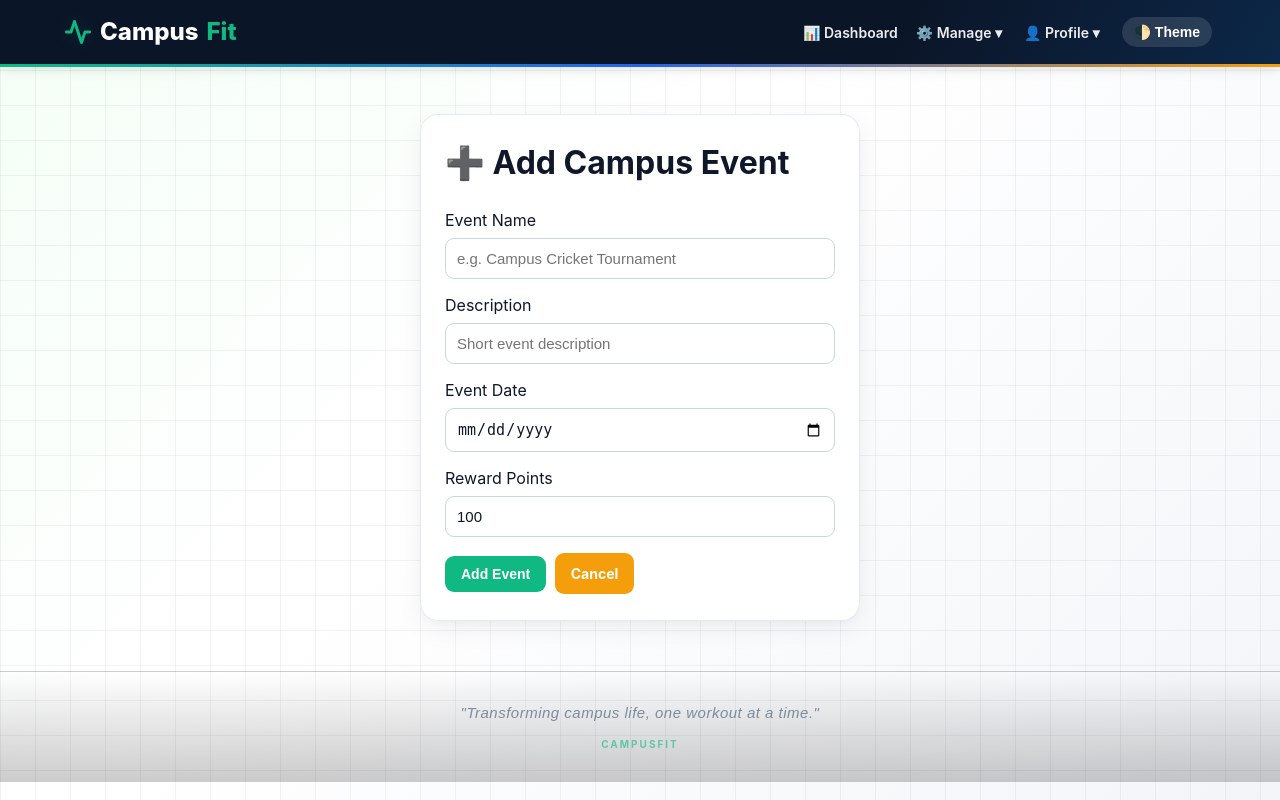
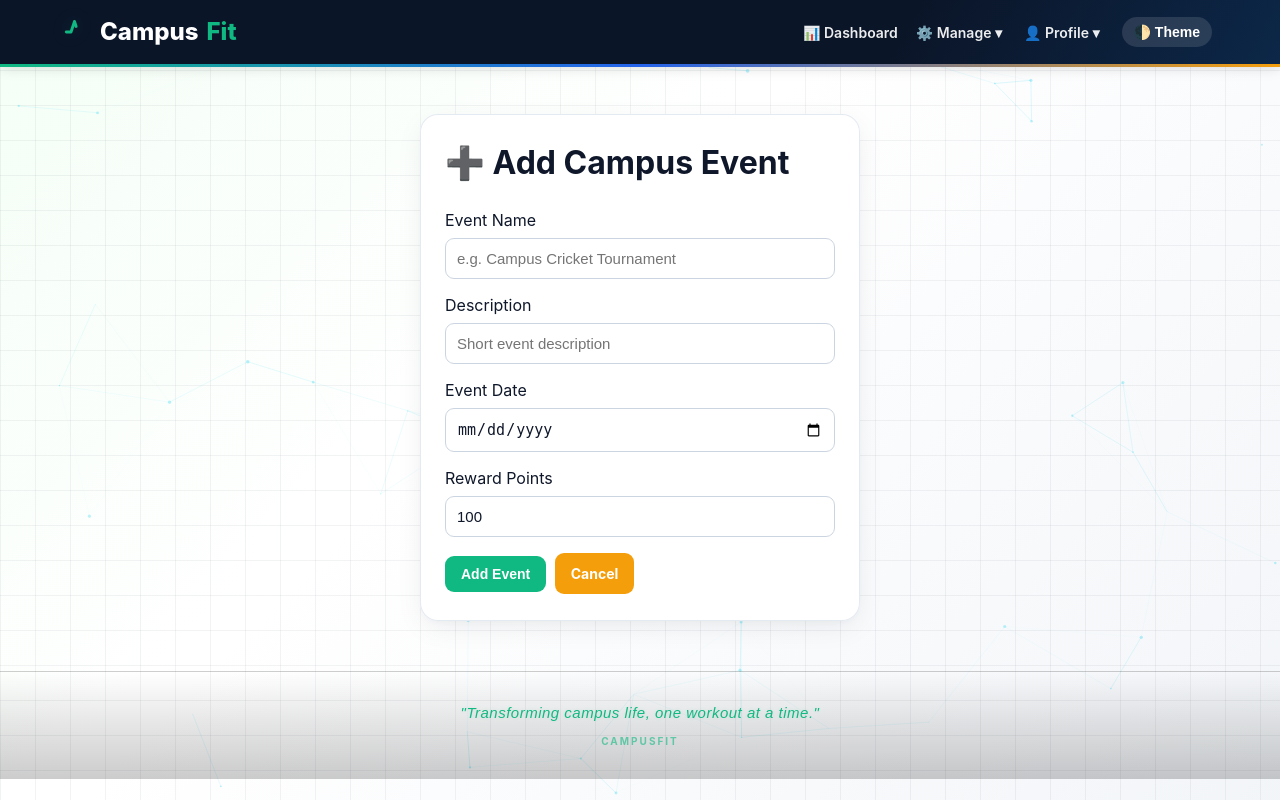
Before and after one commit to Shreyansh3110/campusfit-advance, a Flask app: page /admin/add_event in a window 1280 px wide. Run offline with Flask 3, Linux system fonts and the light colour scheme; a user stored in the database is signed in; parts of the project's set-up code (start-up, migrations or seed data) failed here and were passed over; some libraries are stand-ins or nearby versions.

Commit message:
Add files via upload

```diff
--- a/templates/base.html
+++ b/templates/base.html
@@ -7,12 +7,34 @@
 <link rel="stylesheet" href="{{ url_for('static', filename='style.css') }}?v=2.2">
 <script src="https://cdnjs.cloudflare.com/ajax/libs/Chart.js/4.4.4/chart.umd.min.js"></script>
 {% block head %}{% endblock %}
+
+<style>
+  @keyframes drawHeartbeat {
+    0% { stroke-dashoffset: 100; }
+    50% { stroke-dashoffset: 0; }
+    100% { stroke-dashoffset: -100; }
+  }
+  .heartbeat-line {
+    stroke-dasharray: 100;
+    stroke-dashoffset: 100;
+    animation: drawHeartbeat 2.5s infinite linear;
+  }
+  /* Ensure particles stay behind everything */
+  #particles-js {
+    position: fixed;
+    top: 0; left: 0; width: 100%; height: 100%;
+    z-index: -1;
+    pointer-events: none;
+  }
+</style>
+
 </head>
 <body>
+<div id="particles-js"></div>
 <nav>
   <div class="brand" style="display: flex; align-items: center; gap: 8px;">
     <svg xmlns="http://www.w3.org/2000/svg" width="28" height="28" viewBox="0 0 24 24" fill="none" stroke="var(--accent)" stroke-width="2.5" stroke-linecap="round" stroke-linejoin="round" style="filter: drop-shadow(0 0 8px var(--accent-glow));">
-      <polyline points="22 12 18 12 15 21 9 3 6 12 2 12"></polyline>
+      <polyline class="heartbeat-line" points="22 12 18 12 15 21 9 3 6 12 2 12"></polyline>
     </svg>
     Campus<span>Fit</span>
   </div>
@@ -91,7 +113,7 @@
 </div>
 {% block footer %}
 <footer style="margin-top: 50px; padding: 30px 20px; text-align: center; border-top: 1px solid rgba(255,255,255,0.03); background: linear-gradient(to top, rgba(0,0,0,0.2), transparent);">
-  <div style="font-family: 'Plus Jakarta Sans', sans-serif; font-style: italic; font-weight: 500; font-size: 15px; color: var(--muted); letter-spacing: 0.5px; opacity: 0.8;">
+  <div id="typewriter-quote" style="font-family: 'Plus Jakarta Sans', sans-serif; font-style: italic; font-weight: 500; font-size: 15px; color: var(--accent); letter-spacing: 0.5px; text-shadow: 0 0 5px var(--accent-glow); height: 20px;">
     {% if request.endpoint == 'dashboard' %}
       "Your only competition is who you were yesterday."
     {% elif request.endpoint == 'leaderboard' %}
@@ -154,5 +176,78 @@
 
 <script src="{{ url_for('static', filename='app.js') }}"></script>
 {% block scripts %}{% endblock %}
+
+<!-- Pro SaaS Upgrade Pack Scripts -->
+<script src="https://cdn.jsdelivr.net/particles.js/2.0.0/particles.min.js"></script>
+<script src="https://cdn.jsdelivr.net/npm/canvas-confetti@1.6.0/dist/confetti.browser.min.js"></script>
+<script>
+  document.addEventListener('DOMContentLoaded', () => {
+    // 1. Initialize Particles.js (Cyberpunk Network)
+    particlesJS('particles-js', {
+      "particles": {
+        "number": { "value": 40, "density": { "enable": true, "value_area": 800 } },
+        "color": { "value": "#22d3ee" },
+        "shape": { "type": "circle" },
+        "opacity": { "value": 0.3, "random": false },
+        "size": { "value": 2, "random": true },
+        "line_linked": { "enable": true, "distance": 150, "color": "#22d3ee", "opacity": 0.2, "width": 1 },
+        "move": { "enable": true, "speed": 1, "direction": "none", "random": true, "out_mode": "out" }
+      },
+      "interactivity": {
+        "detect_on": "window",
+        "events": {
+          "onhover": { "enable": true, "mode": "grab" },
+          "onclick": { "enable": true, "mode": "push" }
+        },
+        "modes": {
+          "grab": { "distance": 140, "line_linked": { "opacity": 0.5 } }
+        }
+      },
+      "retina_detect": true
+    });
+
+    // 2. Typewriter Effect for Footer Quote
+    const quoteEl = document.getElementById('typewriter-quote');
+    if (quoteEl) {
+      const text = quoteEl.innerText.trim();
+      quoteEl.innerText = '';
+      let i = 0;
+      function typeWriter() {
+        if (i < text.length) {
+          quoteEl.innerHTML += text.charAt(i);
+          i++;
+          setTimeout(typeWriter, 50); // Typing speed
+        }
+      }
+      setTimeout(typeWriter, 500); // Delay before typing starts
+    }
+
+    // 3. Victory Confetti! (Only on Dashboard if Streak >= 3)
+    // We check if the current URL is dashboard and if the body has the fire mode accent
+    if (window.location.pathname === '/dashboard') {
+      setTimeout(() => {
+        // Fire confetti!
+        var duration = 3 * 1000;
+        var animationEnd = Date.now() + duration;
+        var defaults = { startVelocity: 30, spread: 360, ticks: 60, zIndex: 9999 };
+
+        function randomInRange(min, max) {
+          return Math.random() * (max - min) + min;
+        }
+
+        var interval = setInterval(function() {
+          var timeLeft = animationEnd - Date.now();
+          if (timeLeft <= 0) {
+            return clearInterval(interval);
+          }
+          var particleCount = 50 * (timeLeft / duration);
+          confetti(Object.assign({}, defaults, { particleCount, origin: { x: randomInRange(0.1, 0.3), y: Math.random() - 0.2 } }));
+          confetti(Object.assign({}, defaults, { particleCount, origin: { x: randomInRange(0.7, 0.9), y: Math.random() - 0.2 } }));
+        }, 250);
+      }, 800); // 800ms delay after load
+    }
+  });
+</script>
+
 </body>
 </html>
```
